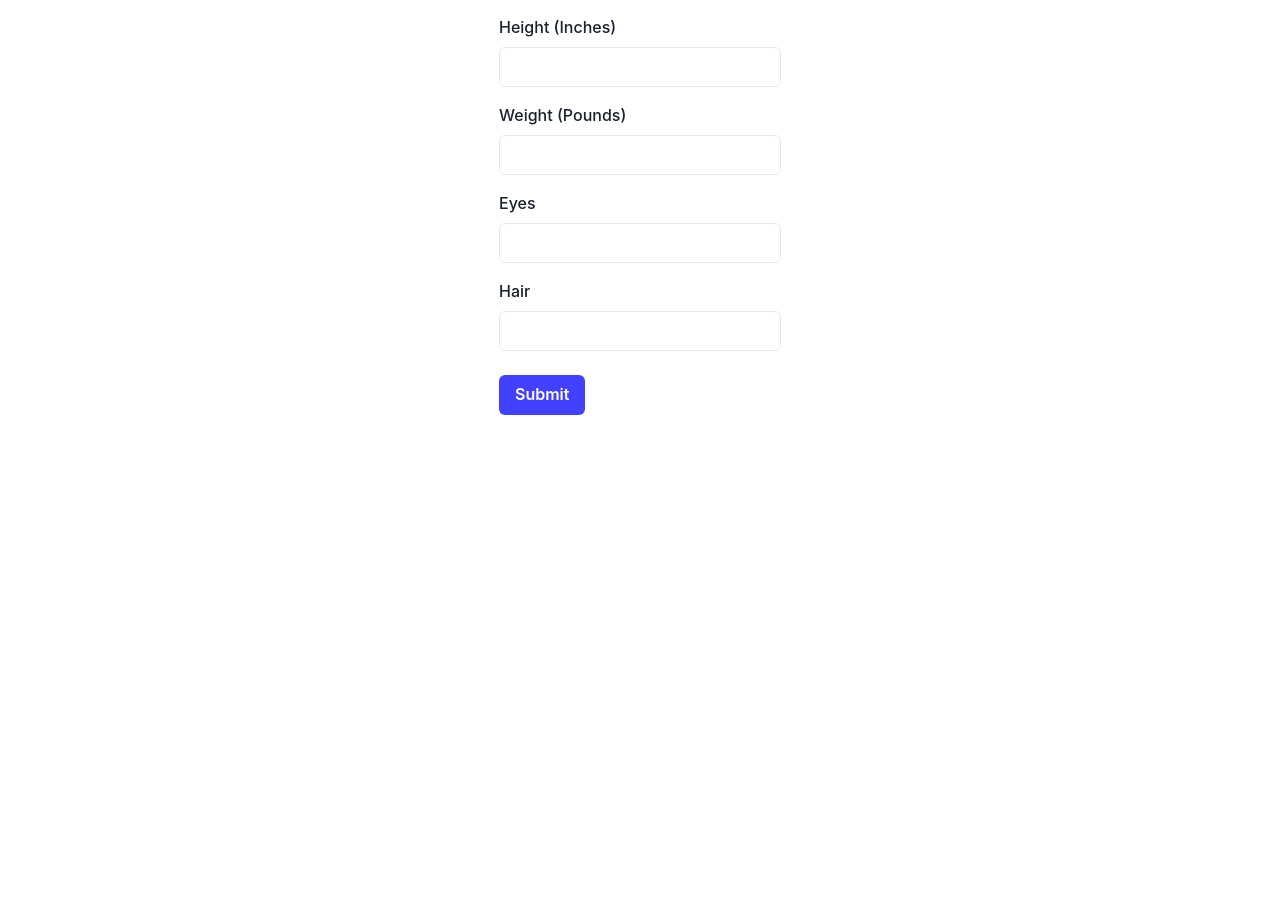
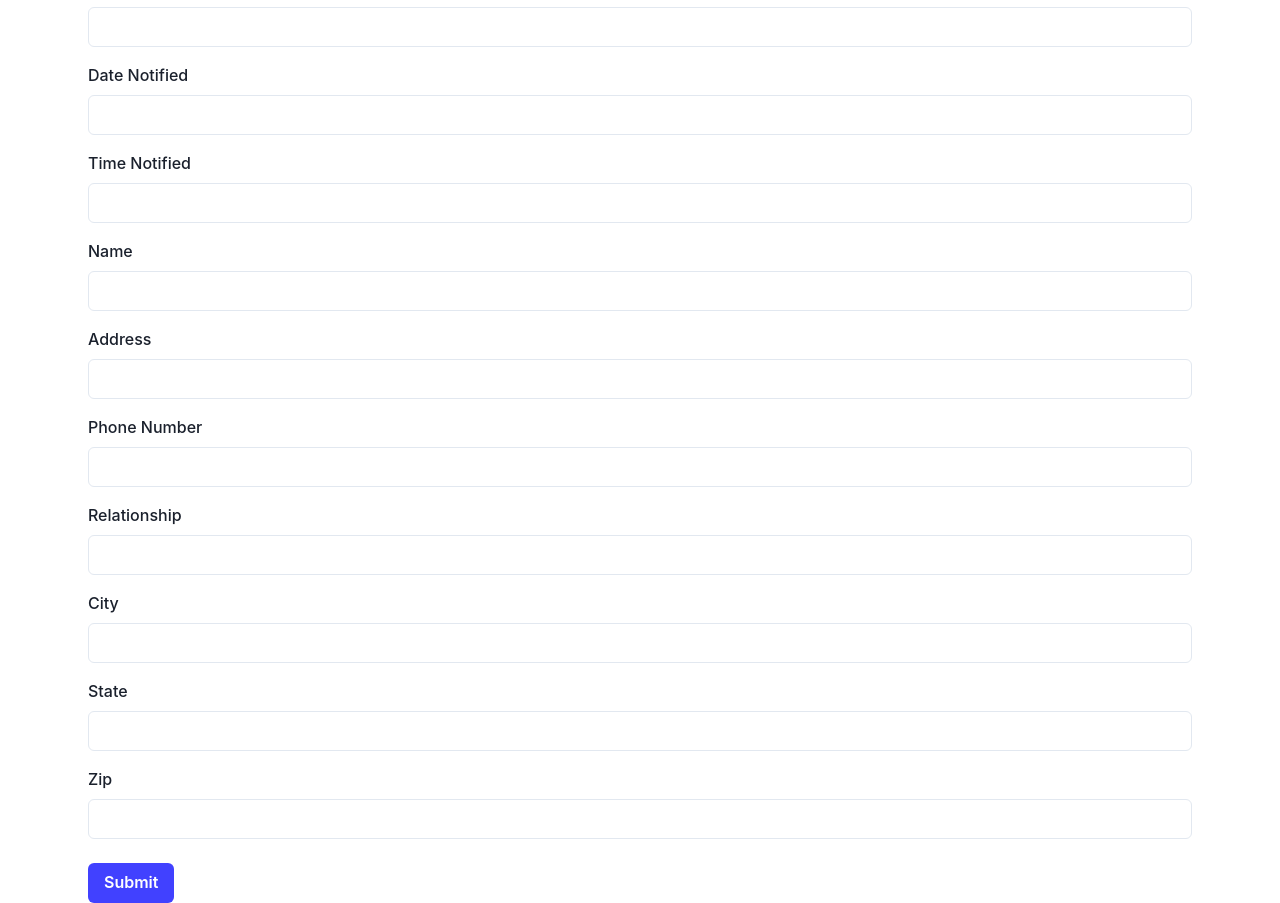
Before and after one commit to tylerkennedy/DSI, a Next.js app: page / in a window 1280 px wide. Shown: the part 1359-2262 px from the top of the page. Before the commit the page ends 1774 px from the top, so only its background shows below. Built offline with nearby package versions, Linux system fonts and the light colour scheme; no server answers; sample sign-in values are in the browser's storage.

Commit message:
Update Next of Kin form section

```diff
--- a/src/components/form.js
+++ b/src/components/form.js
@@ -58,7 +58,17 @@ class Form extends Component {
         height: event.target.height.value,
         weight: event.target.weight.value,
         eyes: event.target.eyes.value,
-        hair: event.target.hair.value
+        hair: event.target.hair.value,
+        notifiedBy: event.target.notifiedBy.value,
+        dateNotified: event.target.dateNotified.value,
+        timeNotified: event.target.timeNotified.value,
+        nameKin: event.target.nameKin.value,
+        addressKin: event.target.addressKin.value,
+        phoneNumberKin: event.target.phoneNumberKin.value,
+        relationshipKin: event.target.relationshipKin.value,
+        cityKin: event.target.cityKin.value,
+        stateKin: event.target.stateKin.value,
+        zipKin: event.target.zipKin.value
       }
 
       console.log("Here is our form data: ", data) // Look for this output in the browser console to see if the data is being read properly
@@ -67,6 +77,8 @@ class Form extends Component {
     return (
       <Flex>
         <form onSubmit={handleSubmit}>
+          // Start Boxes of Information
+          // Basic Info Section
           <Box py={2}>
             <FormLabel htmlFor='caseNumber'>Case Number</FormLabel>
             <Input id='caseNumber' type='text'></Input>
@@ -99,10 +111,12 @@ class Form extends Component {
             <FormLabel htmlFor='timeOfArrival'>Time of Arrival</FormLabel>
             <Input id='timeOfArrival' type='text'></Input>
           </Box>
+          // Possibly change to checkbox format
           <Box py={2}>
             <FormLabel htmlFor='suspectedCause'>Suspected Cause</FormLabel>
             <Input id='suspectedCause' type='text'></Input>
           </Box>
+          // Begin Decedent Information Section
           <Box py={2}>
             <FormLabel htmlFor='coronerOrDeputy'>Coroner/Deputy</FormLabel>
             <Input id='coronerOrDeputy' type='text'></Input>
@@ -183,6 +197,48 @@ class Form extends Component {
             <FormLabel htmlFor='hair'>Hair</FormLabel>
             <Input id='hair' type='text'></Input>
           </Box>
+          // Still required: checkbox status sections (marital status, education, race, ethnicity, employment, veteran or pregnant)
+          // Begin Next of Kin Section
+          <Box py={2}>
+            <FormLabel htmlFor='notifiedBy'>Notified By</FormLabel>
+            <Input id='notifiedBy' type='text'></Input>
+          </Box>
+          <Box py={2}>
+            <FormLabel htmlFor='dateNotified'>Date Notified</FormLabel>
+            <Input id='dateNotified' type='text'></Input>
+          </Box>
+          <Box py={2}>
+            <FormLabel htmlFor='timeNotified'>Time Notified</FormLabel>
+            <Input id='timeNotified' type='text'></Input>
+          </Box>
+          <Box py={2}>
+            <FormLabel htmlFor='nameKin'>Name</FormLabel>
+            <Input id='nameKin' type='text'></Input>
+          </Box>
+          <Box py={2}>
+            <FormLabel htmlFor='addressKin'>Address</FormLabel>
+            <Input id='addressKin' type='text'></Input>
+          </Box>
+          <Box py={2}>
+            <FormLabel htmlFor='phoneNumberKin'>Phone Number</FormLabel>
+            <Input id='phoneNumberKin' type='text'></Input>
+          </Box>
+          <Box py={2}>
+            <FormLabel htmlFor='relationshipKin'>Relationship</FormLabel>
+            <Input id='relationshipKin' type='text'></Input>
+          </Box>
+          <Box py={2}>
+            <FormLabel htmlFor='cityKin'>City</FormLabel>
+            <Input id='cityKin' type='text'></Input>
+          </Box>
+          <Box py={2}>
+            <FormLabel htmlFor='stateKin'>State</FormLabel>
+            <Input id='stateKin' type='text'></Input>
+          </Box>
+          <Box py={2}>
+            <FormLabel htmlFor='zipKin'>Zip</FormLabel>
+            <Input id='zipKin' type='text'></Input>
+          </Box>
           <Button mt={4} type="submit">
             Submit
           </Button>
```
